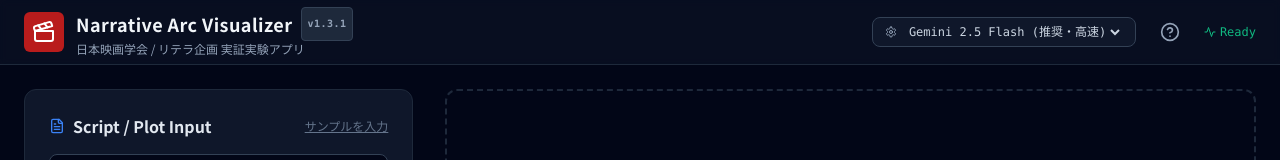
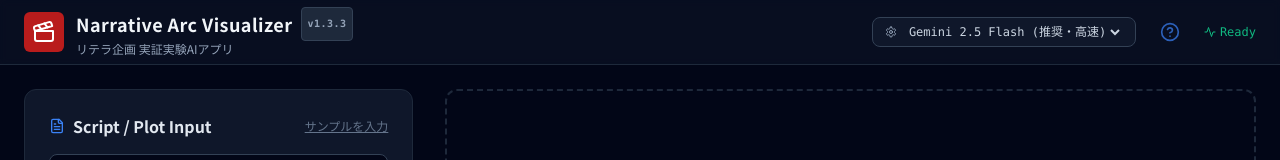
Before and after one commit to ourakawa/Narrative-Arc-Visualizer, a React (Vite) app: page / in a window 1280 px wide. Shown: the top 160 px of the page. Built offline with nearby package versions, Linux system fonts and the light colour scheme.

Commit message:
Add files via upload

```diff
--- a/App.tsx
+++ b/App.tsx
@@ -19,7 +19,7 @@ import {
 } from 'lucide-react';
 
 // App Constants
-const APP_VERSION = "v1.3.1"; // Performance Patch
+const APP_VERSION = "v1.3.3"; // UI Tweak
 const MAX_CHAR_LIMIT = 30000; // Limit to ensure stability on free tier
 const MODELS = [
   { id: 'gemini-2.5-flash', name: 'Gemini 2.5 Flash (推奨・高速)' },
@@ -178,7 +178,7 @@ const App: React.FC = () => {
                   {APP_VERSION}
                 </span>
               </h1>
-              <p className="text-xs text-slate-400">日本映画学会 / リテラ企画 実証実験アプリ</p>
+              <p className="text-xs text-slate-400">リテラ企画 実証実験AIアプリ</p>
             </div>
           </div>
           <div className="flex items-center gap-4">
@@ -196,7 +196,7 @@ const App: React.FC = () => {
              </div>
              <button
                onClick={() => setShowHelp(true)}
-               className="p-2 text-slate-400 hover:text-white hover:bg-slate-800 rounded-full transition-colors"
+               className="p-2 text-blue-500 hover:text-blue-400 hover:bg-slate-900/50 rounded-full transition-all animate-pulse"
                title="分析指標ガイド"
              >
                <HelpCircle className="w-5 h-5" />
```
